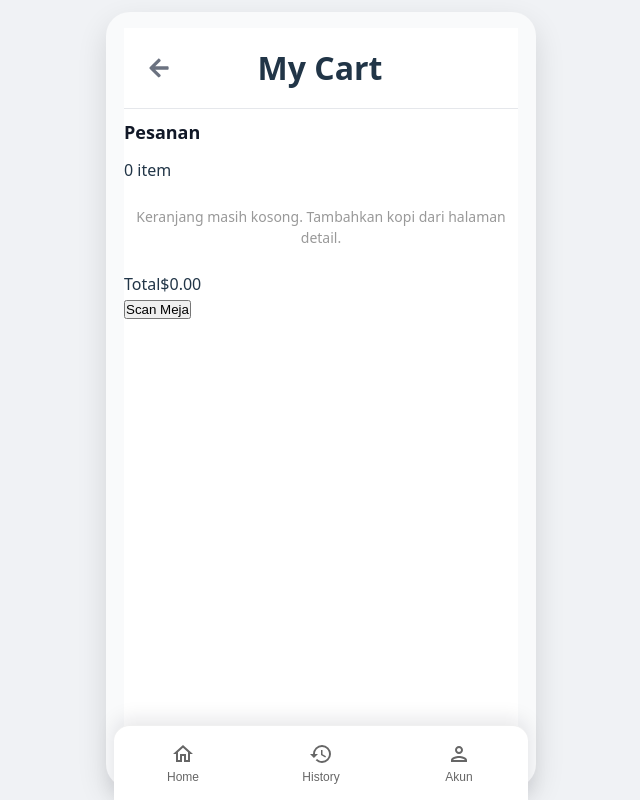
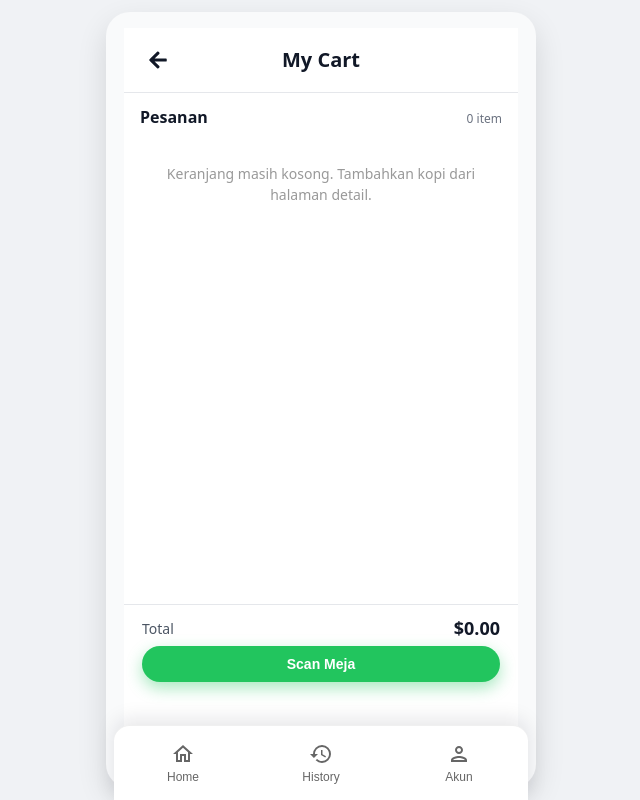
Before and after one commit to Jradip/Coffe-FE, a React (Vite) app: page / in a window 1280 px wide. Both pictures are taken after a click on the button 640 px from the left and 134 px from the top of the page. Shown: the whole page, without its empty margins (319-959 px from the left). Built offline with nearby package versions, Linux system fonts and the light colour scheme.

Commit message:
CSS KERANJANG

```diff
--- a/src/App.css
+++ b/src/App.css
@@ -1,6 +1,19 @@
+/* ===== GLOBAL AGAR TINGGI PAS ===== */
+html,
+body,
+#root {
+  height: 100%;
+  margin: 0;
+}
+
+body {
+  background: #f0f2f5;
+  overflow: hidden; /* yang scroll cuma .content di dalam frame */
+}
+
 /* ===== WRAPPER APLIKASI ===== */
 .app-root {
-  min-height: 100vh;
+  height: 100%;
   display: flex;
   justify-content: center;
   align-items: stretch;
@@ -18,7 +31,7 @@
   box-shadow: 0 12px 30px rgba(0, 0, 0, 0.12);
   display: flex;
   flex-direction: column;
-  min-height: calc(100vh - 24px);
+  height: 100%;              /* frame selalu setinggi viewport */
   overflow: hidden;
 }
 
@@ -117,7 +130,7 @@
 /* ===== KONTEN (SCROLL AREA) ===== */
 .content {
   margin-top: 6px;
-  padding-bottom: 16px;
+  padding-bottom: 90px;   /* ruang kosong di atas nav, biar konten tidak ketutup */
   flex: 1;
   overflow-y: auto;
 }
@@ -219,7 +232,7 @@
   transform: scale(0.9);
 }
 
-/* ===== BOTTOM NAV ===== */
+/* ===== BOTTOM NAV (KARTU, TAPI DI DALAM FRAME) ===== */
 .bottom-nav {
   margin-top: auto;
   background: #ffffff;
@@ -228,6 +241,7 @@
   justify-content: space-between;
   border-radius: 16px 16px 0 0;
   box-shadow: 0 -6px 20px rgba(15, 23, 42, 0.1);
+  flex-shrink: 0;           /* supaya selalu nempel di bawah .phone-shell */
 }
 
 .nav-item {
@@ -391,8 +405,8 @@
   box-shadow: 0 3px 8px rgba(34, 197, 94, 0.4);
 }
 
-
-.back-btn, .wishlist-btn {
+.back-btn,
+.wishlist-btn {
   background: none;
   border: none;
   font-size: 20px;
@@ -424,7 +438,8 @@
   border-bottom: 1px solid #e5e7eb;
 }
 
-.search-btn, .delete-all-btn {
+.search-btn,
+.delete-all-btn {
   background: none;
   border: none;
   font-size: 18px;
@@ -498,7 +513,7 @@
 
   .phone-shell {
     border-radius: 0;
-    min-height: 100vh;
+    height: 100vh;
     max-width: 100%;
   }
 
--- a/src/components/Cart.css
+++ b/src/components/Cart.css
@@ -1,30 +1,37 @@
-/* Account.css */
-.account-container {
-  max-width: 414px;
-  margin: 0 auto;
-  background-color: #fff;
-  min-height: 100vh;
-  font-family: -apple-system, BlinkMacSystemFont, 'Segoe UI', Roboto, sans-serif;
+/* ===== CART PAGE (KERANJANG) ===== */
+
+.cart-container {
+  /* ikut flex di dalam .phone-shell */
+  flex: 1;
+  display: flex;
+  flex-direction: column;
+  background: #ffffff;
+    padding-bottom: 90px;
 }
 
-/* Header */
-.account-header {
-  padding: 16px;
-  border-bottom: 1px solid #f0f0f0;
+/* HEADER ATAS "MY CART" */
+.cart-header {
+  display: flex;
+  align-items: center;
+  justify-content: space-between;
+  padding: 16px 18px;
+  border-bottom: 1px solid #e5e7eb;
 }
 
-.header-top {
-  display: flex;
-  justify-content: space-between;
-  align-items: center;
-  margin-bottom: 16px;
+.cart-title {
+  font-size: 20px;
+  font-weight: 700;
+  color: #111827;
+  margin: 0;
+  text-align: center;
+  flex: 1;
 }
 
-.back-btn {
+.cart-header .back-btn {
   background: none;
   border: none;
-  font-size: 22px;           /* lebih besar */
-  color: #111827;            /* lebih tegas */
+  font-size: 20px;
+  color: #111827;
   cursor: pointer;
   padding: 6px;
   display: flex;
@@ -32,201 +39,201 @@
   justify-content: center;
 }
 
-.back-btn svg {
-  font-size: 22px;
+.cart-header .header-placeholder {
+  width: 32px; /* biar judul tetap center */
 }
 
-.time {
+/* AREA LIST ITEM (SCROLL DI SINI) */
+.cart-items-section {
+  flex: 1;
+  padding: 12px 16px 0;
+  overflow-y: auto;
+}
+
+/* Judul "Pesanan" + jumlah item */
+.cart-items-section .section-header {
+  display: flex;
+  align-items: baseline;
+  justify-content: space-between;
+  margin-bottom: 10px;
+}
+
+.cart-items-section .section-title {
   font-size: 16px;
   font-weight: 600;
-  color: #333;
+  margin: 0;
+  color: #111827;
 }
 
-.header-placeholder {
-  width: 40px;
+.items-count {
+  font-size: 12px;
+  color: #6b7280;
 }
 
-.account-title {
-  font-size: 24px;
-  font-weight: 700;
-  color: #111827;
+/* LIST ITEM */
+.cart-items-list {
+  list-style: none;
   margin: 0;
-  text-align: center;
+  padding: 0;
+  display: flex;
+  flex-direction: column;
+  gap: 12px;
 }
 
-/* MAIN CONTENT */
-.account-content {
-  padding: 0 16px 24px;
+.cart-item {
+  display: flex;
+  gap: 12px;
+  padding: 10px;
+  border-radius: 14px;
+  background: #f9fafb;
+  box-shadow: 0 3px 10px rgba(15, 23, 42, 0.06);
 }
 
-/* Profile Section */
-.profile-section {
-  padding: 24px 0 16px;
+/* gambar kopi */
+.item-image {
+  width: 80px;
+  height: 80px;
+  border-radius: 12px;
+  overflow: hidden;
+  background: #fef3c7;
+  flex-shrink: 0;
 }
 
-.profile-card {
-  display: flex;
-  align-items: center;
-  gap: 16px;
-  padding: 20px;
-  background: linear-gradient(135deg, #667eea 0%, #764ba2 100%);
-  border-radius: 16px;
-  color: white;
-}
-
-.avatar-container {
-  width: 72px;
-  height: 72px;
-  border-radius: 50%;
-  overflow: hidden;
-  border: 3px solid rgba(255, 255, 255, 0.3);
-}
-
-.avatar {
+.item-image img {
   width: 100%;
   height: 100%;
   object-fit: cover;
 }
 
-.profile-info {
+/* nama, deskripsi, harga */
+.item-details {
   flex: 1;
+  display: flex;
+  flex-direction: column;
+  justify-content: space-between;
 }
 
-.user-name {
-  font-size: 20px;
-  font-weight: 700;
-  margin: 0 0 4px 0;
+.item-name {
+  margin: 0 0 2px;
+  font-size: 14px;
+  font-weight: 600;
+  color: #111827;
 }
 
-.user-email {
-  font-size: 14px;
-  opacity: 0.9;
-  margin: 0;
+.item-weight {
+  margin: 0 0 4px;
+  font-size: 11px;
+  color: #6b7280;
 }
 
-/* SALDO & KUPON */
-.summary-section {
-  display: flex;
-  gap: 12px;
-  margin-bottom: 12px;
+.item-price {
+  margin: 0;
+  font-size: 14px;
+  font-weight: 700;
+  color: #22c55e;
 }
 
-.summary-card {
-  flex: 1;
+/* tombol + - dan X */
+.item-controls {
+  display: flex;
+  flex-direction: column;
+  justify-content: space-between;
+  align-items: flex-end;
+  gap: 8px;
+}
+
+.quantity-controls {
   display: flex;
   align-items: center;
-  gap: 10px;
-  padding: 12px 14px;
-  background: #f9fafb;
-  border-radius: 12px;
-  box-shadow: 0 1px 4px rgba(15, 23, 42, 0.06);
+  gap: 6px;
 }
 
-.summary-icon {
-  width: 32px;
-  height: 32px;
+.quantity-btn {
+  width: 26px;
+  height: 26px;
   border-radius: 999px;
+  border: none;
   background: #e5e7eb;
   display: flex;
   align-items: center;
   justify-content: center;
+  cursor: pointer;
+  font-size: 14px;
+}
+
+.quantity {
+  min-width: 20px;
+  text-align: center;
+  font-size: 14px;
+  font-weight: 600;
   color: #111827;
 }
 
-.summary-label {
-  font-size: 12px;
-  color: #6b7280;
-  margin-bottom: 2px;
+.remove-btn {
+  border: none;
+  background: none;
+  cursor: pointer;
+  font-size: 16px;
+  color: #ef4444;
 }
 
-.summary-value {
-  font-size: 16px;
+/* BAGIAN TOTAL & CHECKOUT DI BAWAH */
+.pricing-section {
+  padding: 10px 18px 4px;
+  border-top: 1px solid #e5e7eb;
+}
+
+.pricing-row.total {
+  display: flex;
+  justify-content: space-between;
+  align-items: center;
+}
+
+.pricing-label {
+  font-size: 14px;
+  color: #4b5563;
+}
+
+.pricing-value {
+  font-size: 18px;
   font-weight: 700;
   color: #111827;
 }
 
-/* Menu Section (Ganti Password) */
-.menu-section {
-  padding-top: 8px;
+.checkout-section {
+  padding: 0 18px 16px;
 }
 
-.menu-item {
+.checkout-btn {
   width: 100%;
-  background: transparent;
   border: none;
-  display: flex;
-  justify-content: space-between;
-  align-items: center;
-  padding: 14px 0;
-  border-bottom: 1px solid #f0f0f0;
+  border-radius: 999px;
+  padding: 10px 16px;
+  background: #22c55e;
+  color: #ffffff;
+  font-size: 14px;
+  font-weight: 600;
   cursor: pointer;
-  transition: background-color 0.2s;
+  box-shadow: 0 6px 16px rgba(34, 197, 94, 0.4);
 }
 
-.menu-item:hover {
-  background-color: #f8f9fa;
-  border-radius: 8px;
-  padding: 14px 10px;
-  margin: 0 -10px;
+.checkout-btn:active {
+  transform: scale(0.97);
+  box-shadow: 0 3px 8px rgba(34, 197, 94, 0.4);
 }
 
-.menu-item-left {
-  display: flex;
-  align-items: center;
-  gap: 16px;
-  flex: 1;
-}
-
-.menu-icon {
-  width: 40px;
-  height: 40px;
-  border-radius: 10px;
-  background: #eef2ff;
-  display: flex;
-  align-items: center;
-  justify-content: center;
-  font-size: 18px;
-  color: #4338ca;
-}
-
-.menu-content {
-  flex: 1;
-}
-
-.menu-title {
-  font-size: 16px;
-  font-weight: 600;
-  color: #111827;
-  margin: 0 0 4px 0;
-}
-
-.menu-description {
-  font-size: 12px;
-  color: #6b7280;
-  margin: 0;
-}
-
-.menu-arrow {
-  color: #9ca3af;
-  font-size: 14px;
-}
-
-/* Responsive */
+/* RESPONSIVE */
 @media (max-width: 480px) {
-  .account-container {
-    max-width: 100%;
+  .cart-header {
+    padding-inline: 14px;
   }
 
-  .profile-card {
-    padding: 16px;
+  .cart-items-section {
+    padding-inline: 12px;
   }
 
-  .avatar-container {
-    width: 60px;
-    height: 60px;
-  }
-
-  .user-name {
-    font-size: 18px;
+  .pricing-section,
+  .checkout-section {
+    padding-inline: 14px;
   }
 }
```
